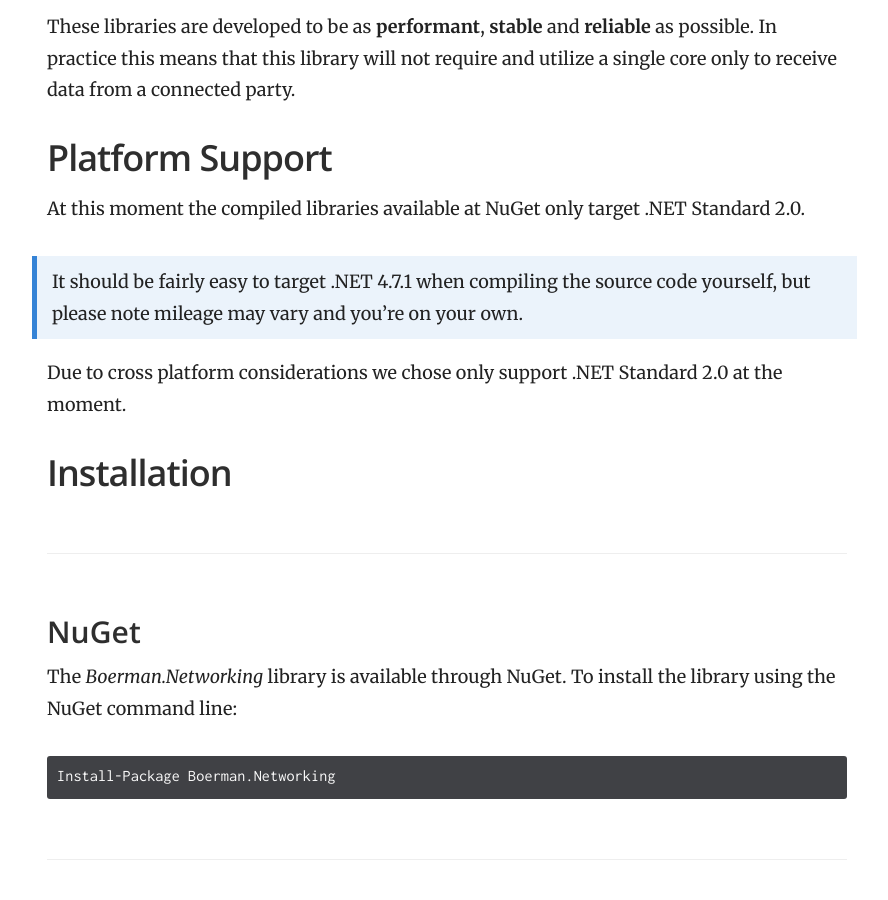
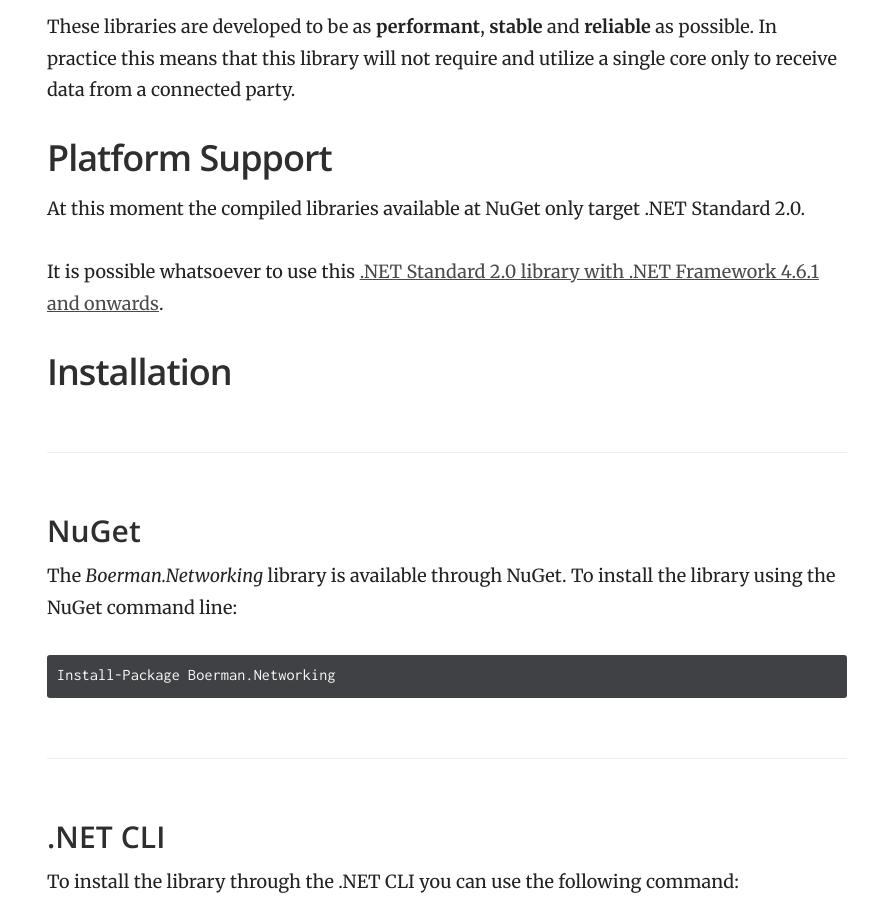
Before and after one commit to Boerman/docs, a Jekyll site: the page built from _docs/Libraries/Networking/getting-started.md, in a window 1280 px wide and 900 px high, scrolled down 597 px. Shown: the whole window, without its empty margins (343-1231 px from the left). Built offline with Jekyll 4.4.1, drawn with Linux system fonts in a browser that asks for light colours.

Commit message:
Updated '_docs/Libraries/Networking/getting-started.md' via CloudCannon

```diff
--- a/_docs/Libraries/Networking/getting-started.md
+++ b/_docs/Libraries/Networking/getting-started.md
@@ -21,9 +21,7 @@ These libraries are developed to be as **performant**, **stable** and **reliable
 
 At this moment the compiled libraries available at NuGet only target .NET Standard 2.0.
 
-> It should be fairly easy to target .NET 4.7.1 when compiling the source code yourself, but please note mileage may vary and you're on your own.
-
-Due to cross platform considerations we chose only support .NET Standard 2.0 at the moment.
+It is possible whatsoever to use this [.NET Standard 2.0 library with .NET Framework 4.6.1 and onwards](https://github.com/dotnet/standard/issues/514).
 
 ## Installation
 
```
